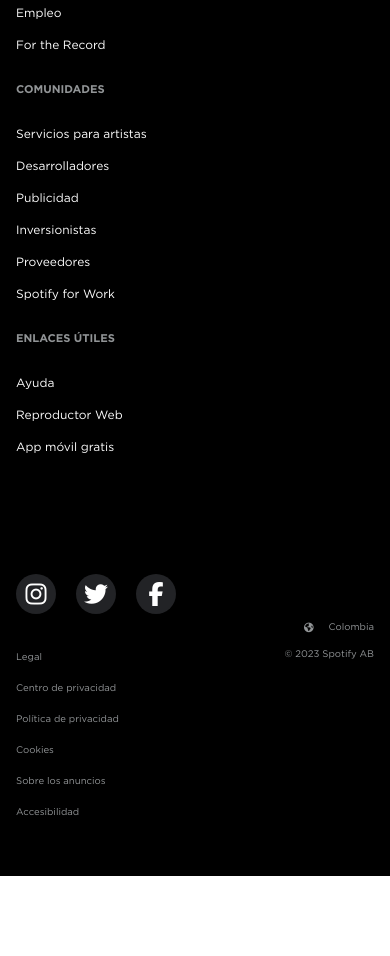
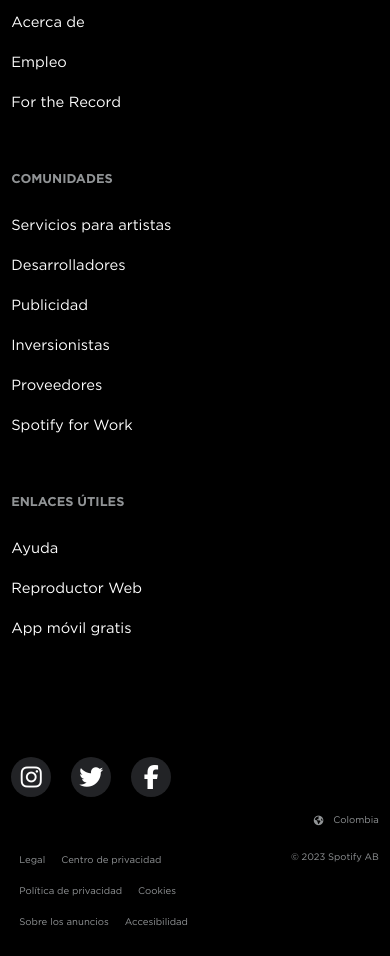
Before and after one commit to yeray004/Spotify-premium, a plain HTML site: page index.html in a window 390 px wide. Shown: the part 4020-4976 px from the top of the page. Before the commit the page ends 4896 px from the top, so only its background shows below. Drawn offline with Linux system fonts and the light colour scheme.

Commit message:
Mobile done

```diff
--- a/style.css
+++ b/style.css
@@ -211,27 +211,36 @@ button:hover, .button-style-2:hover{
 .card-plans button{
     width: 100%;
 }
+.card-plans p:last-of-type{
+    margin: 14px 0 0;
+    font-size: .7rem;
+    color: rgb(83, 83, 83)
+}
 /* Footer */
 footer{
-    padding: 30px 1rem;
+    padding: 30px 1rem 0;
     background: #000;
     color: #fff;
 }
 footer img{
-    height: 25px;
+    height: 30px;
+    margin: 17px 0;
 }
 .abt-footer{
     margin-bottom: 120px;
 }
+dl{
+    margin: 16px 0 60px;
+}
 dt{
     color: #919496;
     font-weight: 700;
-    font-size: .7rem;
+    font-size: .8rem;
     margin: 30px 0;
 }
 dd{
-    margin: 17px 0;
-    font-size: .75rem;
+    margin: 20px 0 22px;
+    font-size: .92rem;
 }
 .social-network{
     display: flex;
@@ -248,11 +257,12 @@ dd{
     border-radius: 100rem;
 }
 .colombia{
+    margin: 10px 0;
     display: flex;
     justify-content: flex-end;
     align-items: center;
     font-size: .6rem;
-    gap: 15px;
+    gap: 10px;
     color: #919496;
 }
 .colombia p{
@@ -270,10 +280,10 @@ dd{
     padding: 0;
 }
 .extra-footer li{
-    margin-bottom: 20px;
+    margin:0 8px 20px;
 }
 .extra-footer p{
-    font-size: .6rem !important;
+    font-size: .59rem !important;
 }
 /* Media normal Phone */
 @media(min-width:378px) {
@@ -281,8 +291,13 @@ dd{
         font-size: .7rem;
     }
 }
-.card-plans p:last-of-type{
-    margin: 14px 0 0;
-    font-size: .7rem;
-    color: rgb(83, 83, 83)
+@media(min-width:375px) {
+    footer{
+        padding: 30px .7rem 0;
+    }
+    .extra-footer ul{
+        width: 60%;
+        display: flex;
+        flex-wrap: wrap;
+    }
 }
```
